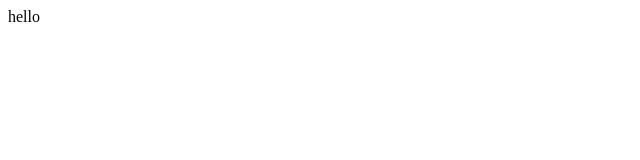
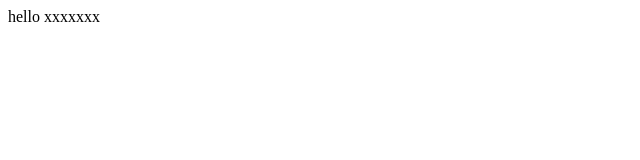
Before and after one commit to web1070847455/zkx, a plain HTML site: page index.html in a window 1280 px wide. Shown: the full height of the page, 0-640 px from the left. Drawn offline with Linux system fonts and the light colour scheme.

Commit message:
第二次提交

```diff
--- a/index.html
+++ b/index.html
@@ -5,6 +5,6 @@
     <title>Title</title>
 </head>
 <body>
-    hello
+    hello xxxxxxx
 </body>
 </html>
```
